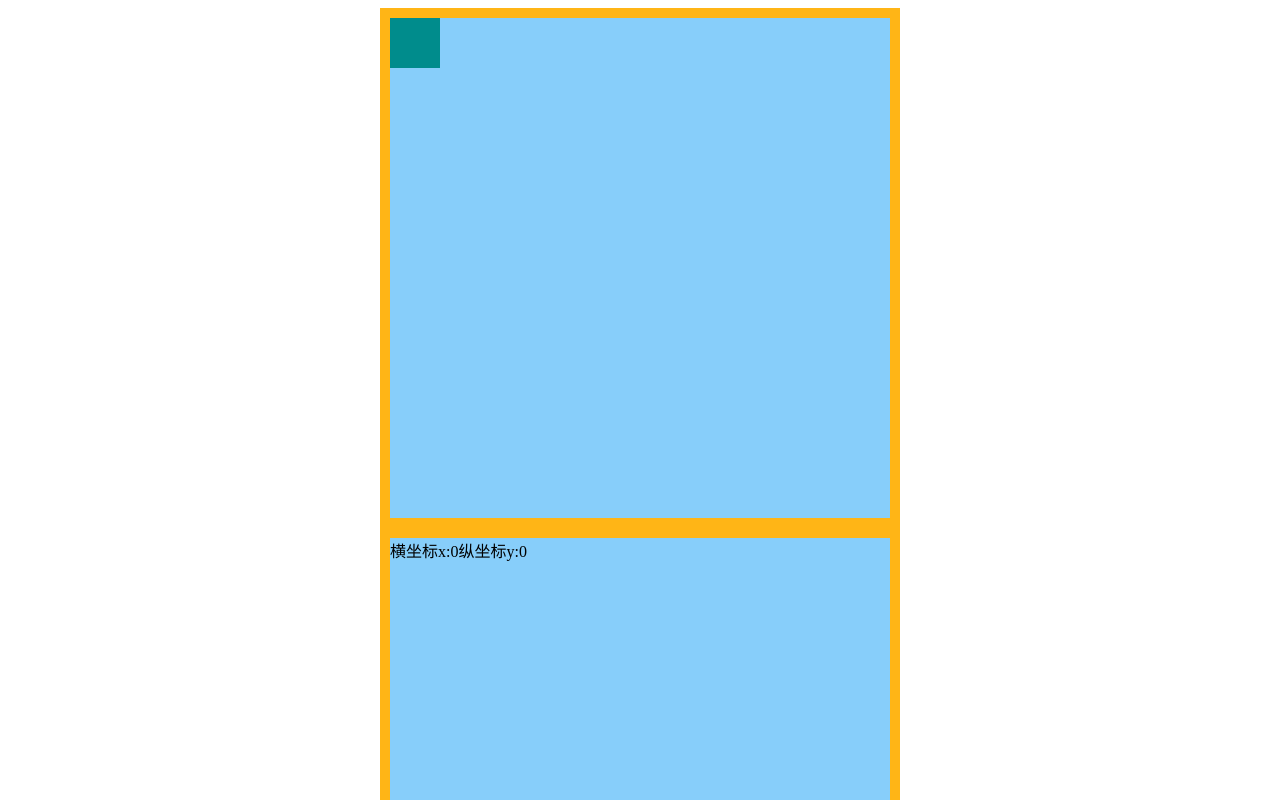
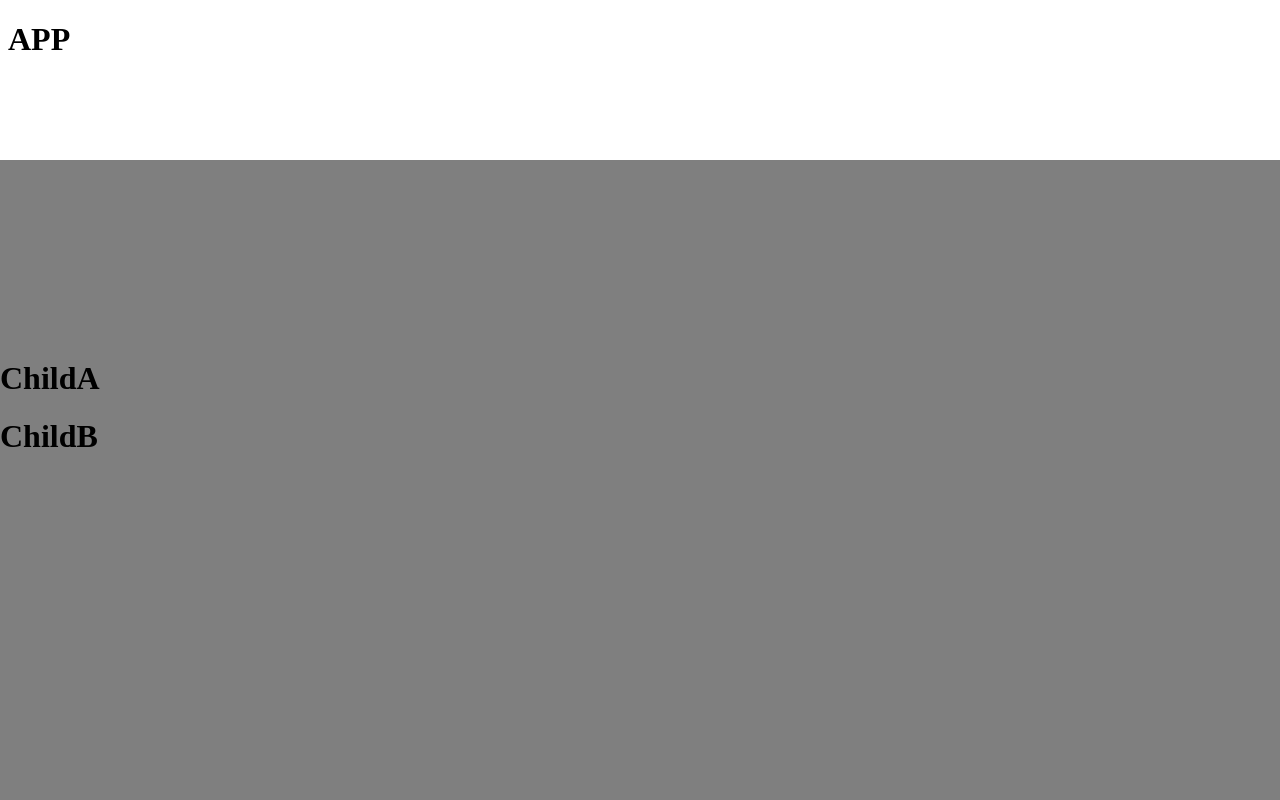
Before and after one commit to jingchenlucky/huanhuan, a React (Create React App) app in the folder learn-react/: page / in a window 1280 px wide. Shown: the top 800 px of the page. Built offline with nearby package versions, Linux system fonts and the light colour scheme.

Commit message:
3-12Portals插槽

```diff
--- a/learn-react/public/index.html
+++ b/learn-react/public/index.html
@@ -1,10 +1,10 @@
 <!DOCTYPE html>
 <html lang="en">
 <head>
-    <meta charset="utf-8" />
-    <link rel="icon" href="%PUBLIC_URL%/favicon.ico" />
-    <meta name="viewport" content="width=device-width, initial-scale=1" />
-    <meta name="theme-color" content="#000000" />
+    <meta charset="utf-8"/>
+    <link rel="icon" href="%PUBLIC_URL%/favicon.ico"/>
+    <meta name="viewport" content="width=device-width, initial-scale=1"/>
+    <meta name="theme-color" content="#000000"/>
     <meta
             name="description"
             content="Web site created using create-react-app"
@@ -13,7 +13,7 @@
       manifest.json provides metadata used when your web app is installed on a
       user's mobile device or desktop. See https://developers.google.com/web/fundamentals/web-app-manifest/
     -->
-    <link rel="manifest" href="%PUBLIC_URL%/manifest.json" />
+    <link rel="manifest" href="%PUBLIC_URL%/manifest.json"/>
     <!--
       Notice the use of %PUBLIC_URL% in the tags above.
       It will be replaced with the URL of the `public` folder during the build.
@@ -24,10 +24,21 @@
       Learn how to configure a non-root public URL by running `npm run build`.
     -->
     <title>React App</title>
+    <style>
+        .modal {
+            position: fixed;
+            left: 0;
+            top: 20%;
+            width: 100%;
+            height: 80%;
+            background: rgba(0, 0, 0, 0.5);
+        }
+    </style>
 </head>
 <body>
     <noscript>You need to enable JavaScript to run this app.</noscript>
     <div id="root"></div>
+    <div class="modal"></div>
     <!--
       This HTML file is a template.
       If you open it directly in the browser, you will see an empty page.
--- a/learn-react/src/App.js
+++ b/learn-react/src/App.js
@@ -1,15 +1,29 @@
-import React, {Component} from 'react';
-import Test from './components/Test';
+import React from 'react';
+import ReactDOM from 'react-dom';
 
-class App extends Component {
-    render() {
-        console.log('App Render');
-        return (
-            <div>
-                <Test/>
-            </div>
-        );
-    }
+function ChildA() {
+    return ReactDOM.createPortal(<div className='child-a' style={{marginTop:200}}>
+        <h1>ChildA</h1>
+        <ChildB/>
+    </div>, document.querySelector('.modal'));
+}
+
+function ChildB() {
+    return <div className='child-b'>
+        <h1>ChildB</h1>
+    </div>
+
+}
+
+function App(props) {
+    return (
+        <div className="app" onClick={e=>{
+            console.log('APP被点击',e.target);
+        }}>
+            <h1>APP</h1>
+            <ChildA/>
+        </div>
+    );
 }
 
 export default App;
--- a/learn-react/src/components/Test.js
+++ /dev/null
@@ -1,36 +0,0 @@
-import React from 'react';
-// import Moveable from './Moveable';
-// import ShowMousePoint from './ShowMousePoint';
-import withMouseListener from './withMouseListener';
-
-function Point(props) {
-    return <>横坐标x:{props.x}纵坐标y:{props.y}</>
-}
-
-function MoveDiv(props) {
-    return <div style={{
-        width: 100,
-        height: 100,
-        background: '#008c8c',
-        position: 'absolute',
-        left: props.x - 50,
-        top: props.y - 50
-    }}></div>
-
-}
-
-const MousePoint = withMouseListener(Point);
-const MouseDiv = withMouseListener(MoveDiv);
-
-
-function Test(props) {
-    return (
-        <div>
-            <MouseDiv/>
-            <MousePoint/>
-
-        </div>
-    );
-}
-
-export default Test;
--- a/learn-react/src/components/style.css
+++ /dev/null
@@ -1,9 +0,0 @@
-.point {
-    background: lightskyblue;
-    width: 500px;
-    height: 500px;
-    border: 10px solid #ffb516;
-    margin: 0 auto;
-    position: relative;
-    overflow: hidden;
-}
--- a/learn-react/src/components/withMouseListener.js
+++ /dev/null
@@ -1,32 +0,0 @@
-import React, {PureComponent} from 'react';
-import './style.css';
-
-function WithMouseListener(Comp) {
-    return class MouseListener extends PureComponent {
-        state = {
-            x: 0,
-            y: 0
-        }
-        divRef = React.createRef();
-        handleMove = e => {
-            const {left, top} = this.divRef.current.getBoundingClientRect();
-            const x = e.pageX - left;
-            const y = e.pageY - top;
-            this.setState({
-                x,
-                y
-            })
-            console.log(x, y);
-        }
-
-        render() {
-            return (
-                <div className="point" onMouseMove={this.handleMove} ref={this.divRef}>
-                    <Comp {...this.props} x={this.state.x} y={this.state.y}/>
-                </div>
-            );
-        }
-    }
-}
-
-export default WithMouseListener;
```
Also changed, not shown: learn-react/src/components/MouseListener.js (deleted, +0 -32 lines), learn-react/src/components/Moveable.js (deleted, +0 -37 lines), learn-react/src/components/ShowMousePoint.js (deleted, +0 -30 lines), learn-react/src/components/Test.copy1.js (deleted, +0 -28 lines), 1 other file (tests, documents, lock files or other folders). Lines whose indentation alone changed are shown as unchanged.
